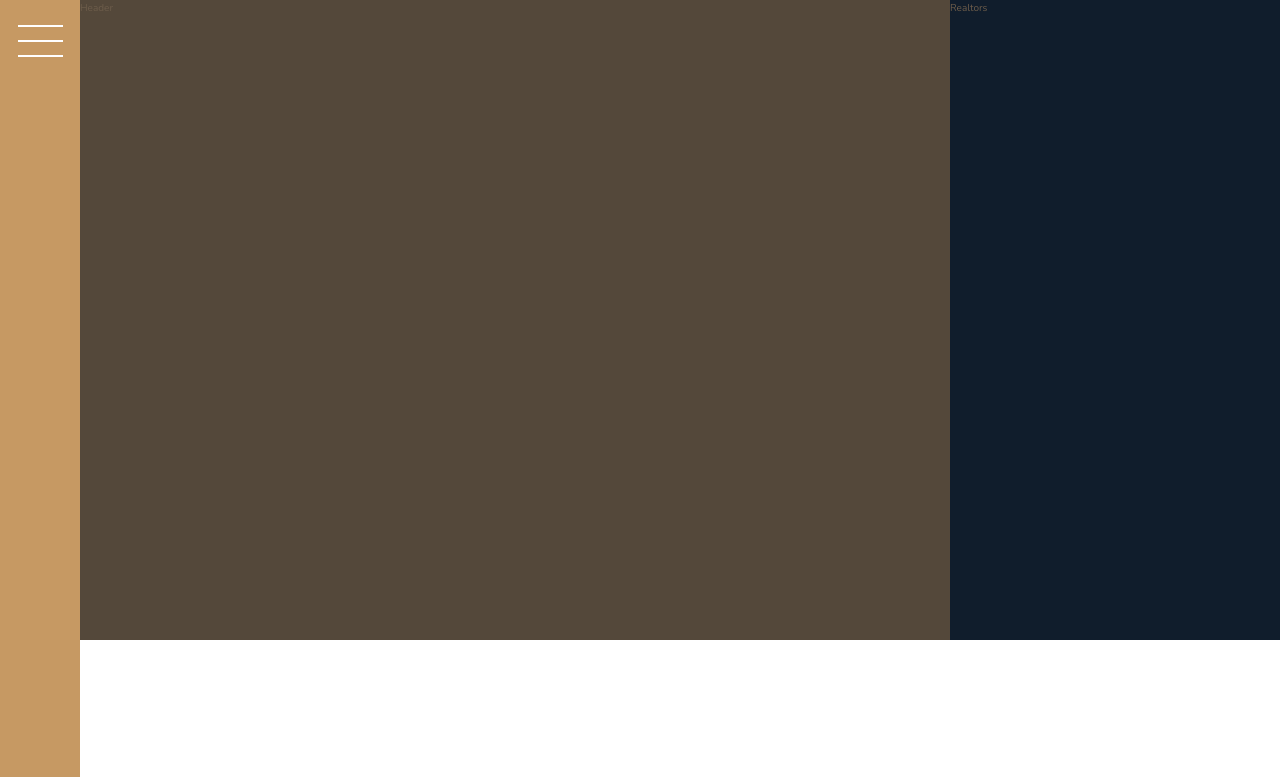
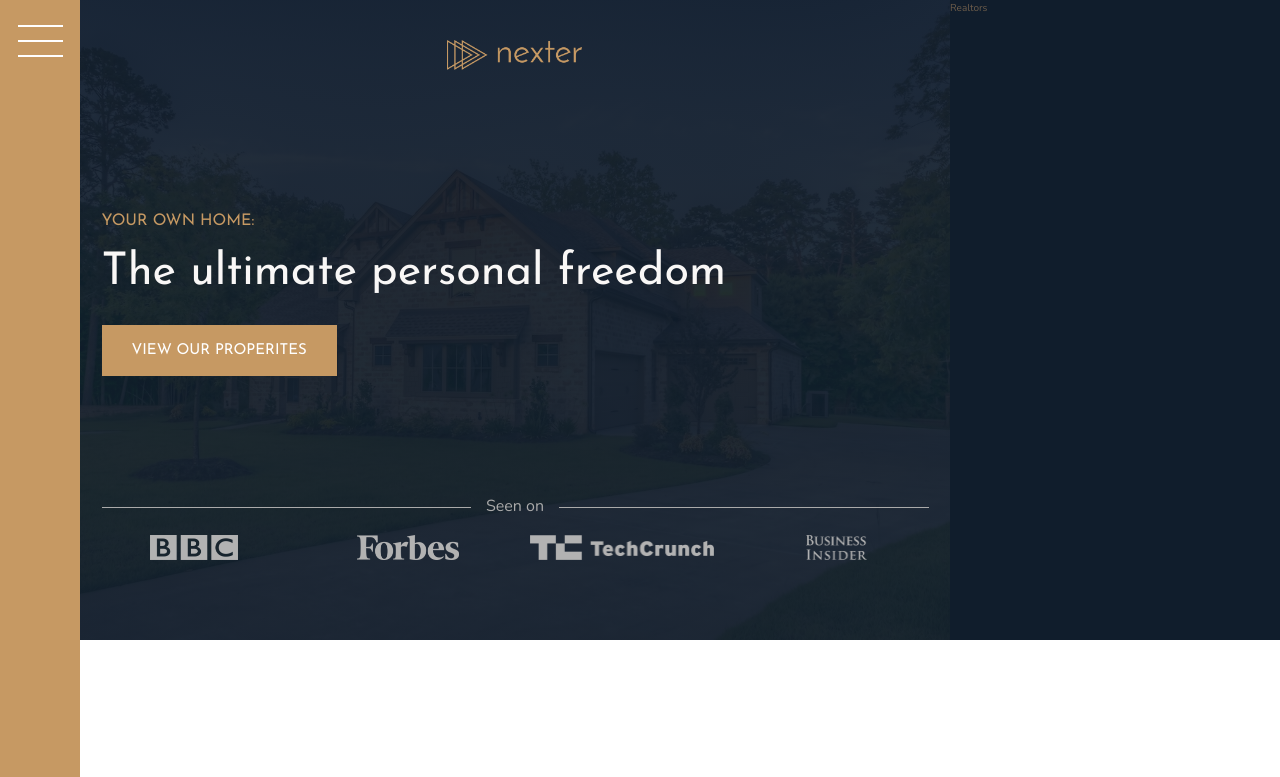
Before and after one commit to chasewhitney/Coursework-css-grid, a website: page index.html in a window 1280 px wide. Shown: the top 777 px of the page. Drawn offline with nearby package versions, Linux system fonts and the light colour scheme.

Commit message:
header section complete

```diff
--- a/index.html
+++ b/index.html
@@ -16,7 +16,17 @@
         <button class="nav-btn"></button>
       </div>
       <header class="header">
-        Header
+        <img src="img/logo.png" alt="Logo" class="header__logo">
+        <h3 class="heading-3">Your own home:</h3>
+        <h1 class="heading-1">The ultimate personal freedom</h1>
+        <button class="btn header__btn">View our properites</button>
+        <div class="header__seenon-text">Seen on</div>
+        <div class="header__seenon-logo">
+          <img src="img/logo-bbc.png" alt="Seen on logo 1">
+          <img src="img/logo-forbes.png" alt="Seen on logo 2">
+          <img src="img/logo-techcrunch.png" alt="Seen on logo 3">
+          <img src="img/logo-bi.png" alt="Seen on logo 4">
+        </div>
       </header>
       <div class="realtors">
         Realtors
--- a/sass/_header.scss
+++ b/sass/_header.scss
@@ -1,4 +1,54 @@
 .header {
   background-color: $color-grey-dark-1;
   grid-column: full-start / col-end 6;
+  background-image: linear-gradient(rgba($color-secondary, .93), rgba($color-secondary, .93)), url(../img/hero.jpeg);
+  background-size: cover;
+  background-position: center;
+  padding: 8rem;
+  padding-top: 4rem;
+
+  display: grid;
+  grid-template-rows: 1fr min-content 6rem 1fr;
+  grid-template-columns: max-content;
+  justify-content: center;
+  grid-row-gap: 1.5rem;
+  &__logo {
+    height: 3rem;
+    justify-self: center;
+  }
+
+  &__seenon-text {
+    display: grid;
+    justify-content: center;
+    grid-template-columns: 1fr max-content 1fr;
+    align-items: center;
+    grid-column-gap: 1.5rem;
+
+    font-size: 1.6rem;
+    color: $color-grey-light-2;
+
+    &::before, &::after {
+      content: "";
+      height: 1px;
+      background-color: currentColor;
+      display: block;
+    }
+  }
+
+  &__seenon-logo {
+    display: grid;
+    grid-template-columns: repeat(4, 1fr);
+    grid-column-gap: 3rem;
+    justify-items: center;
+
+    img {
+      height: 2.5rem;
+      filter: brightness(70%);
+    }
+  }
+
+  &__btn {
+    align-self: start;
+    justify-self: start;
+  }
 }
--- a/sass/_typography.scss
+++ b/sass/_typography.scss
@@ -5,6 +5,9 @@
 
 .heading-1 {
   @extend %heading;
+  font-size: 4.5rem;
+  color: $color-grey-light-1;
+  line-height: 1;
 }
 
 .heading-2 {
```
Also changed, not shown: css/style.css.
